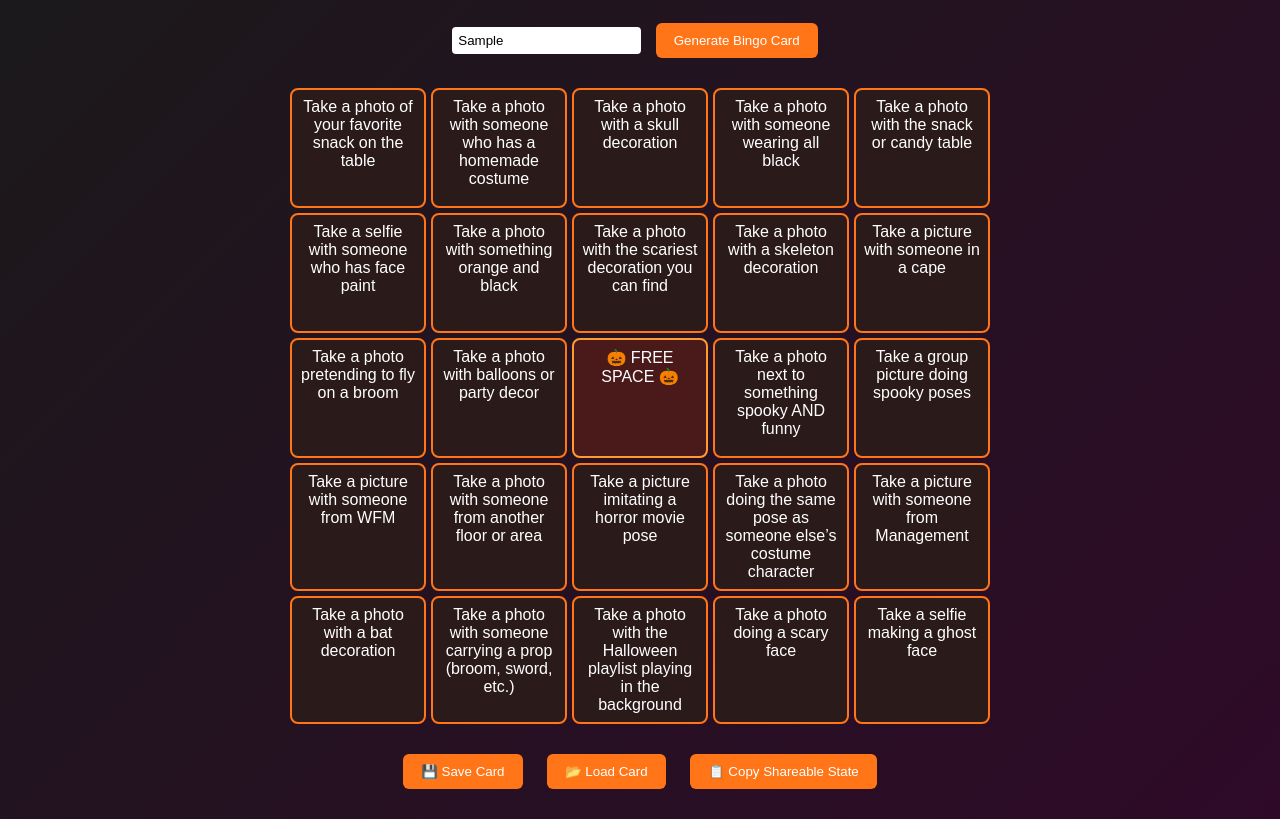
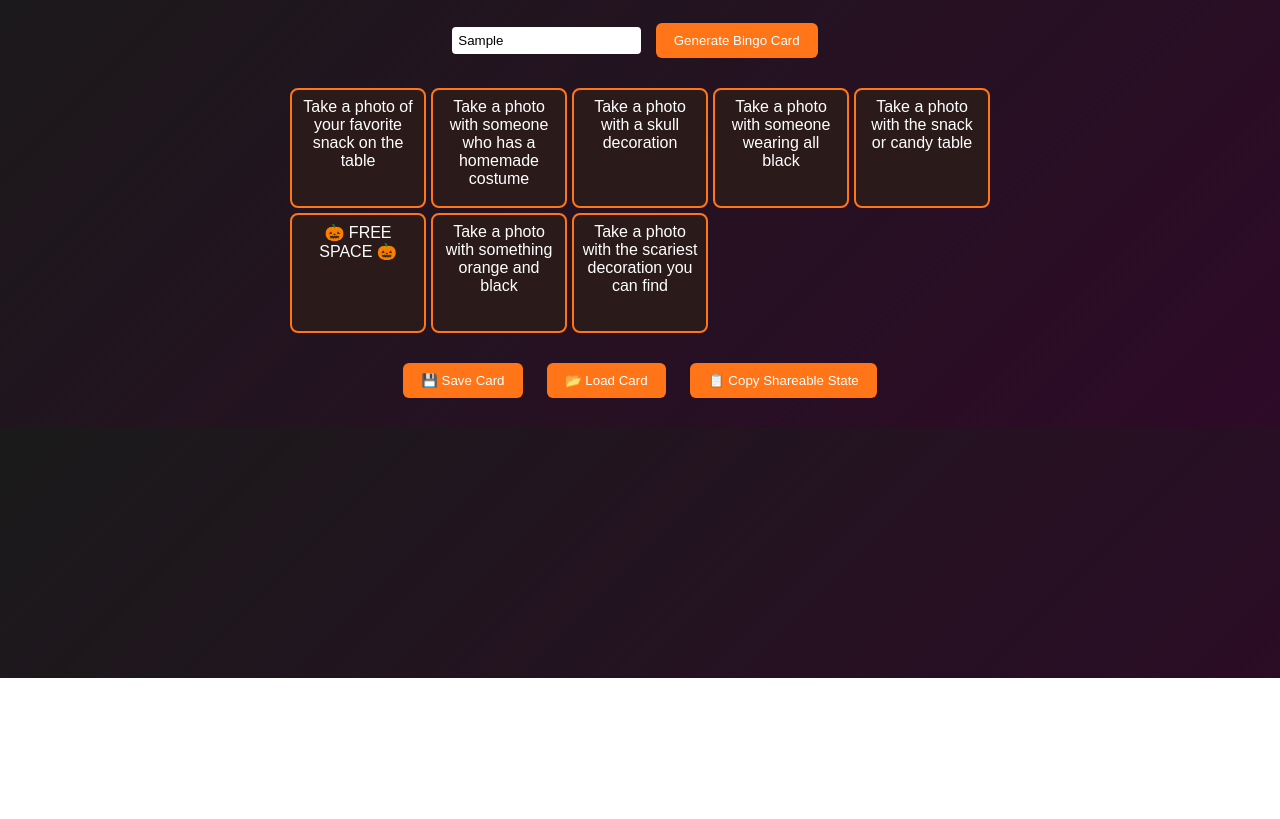
Before and after one commit to bloblopapa/halloween-bingo, a plain HTML site: page index.html in a window 1280 px wide. Both pictures are taken after typing "Sample" into the empty fields and a click on the button "Generate Bingo Card". Shown: the part 122-941 px from the top of the page. After the commit the page ends 800 px from the top, so only its background shows below. Drawn offline with Linux system fonts and the light colour scheme.

Commit message:
Update index.html

```diff
--- a/index.html
+++ b/index.html
@@ -128,8 +128,8 @@ function generateCard() {
   if (!name) return alert("Enter your name first!");
 
   const shuffled = prompts.sort(() => 0.5 - Math.random());
-  cardData = shuffled.slice(0, 25);
-  cardData[12] = "🎃 FREE SPACE 🎃";
+  cardData = shuffled.slice(0, 8);
+  cardData[5] = "🎃 FREE SPACE 🎃";
 
   const card = document.createElement("div");
   card.className = "card";
```
